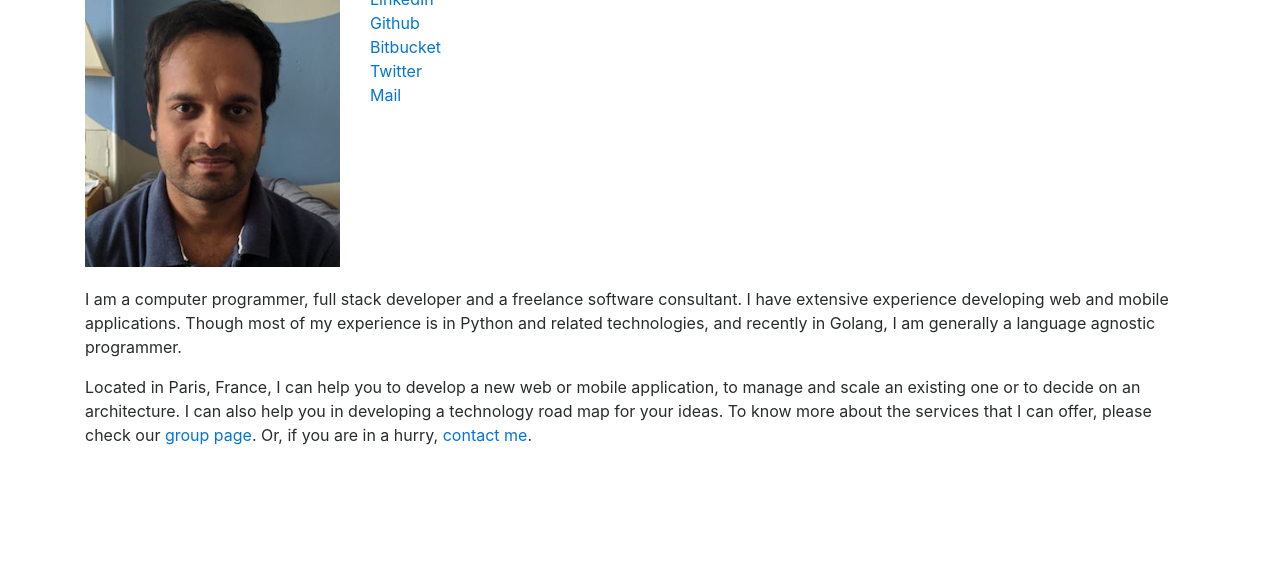
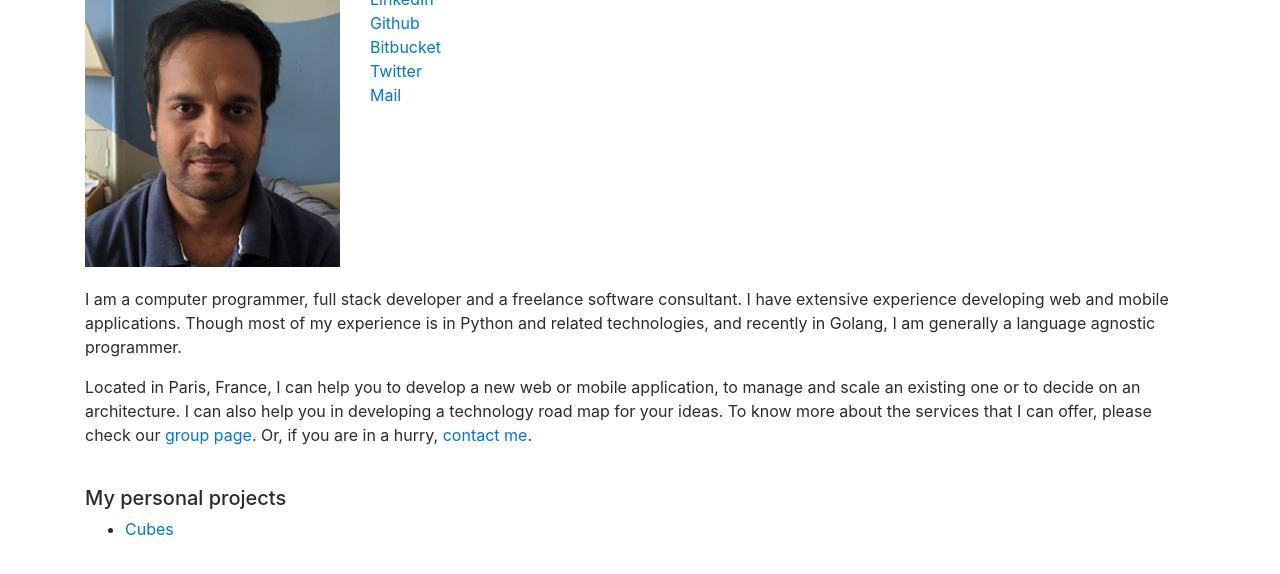
Before and after one commit to jayeshv/jayeshv, a plain HTML site: page index.html in a window 1280 px wide. Shown: the part 74-648 px from the top of the page. Drawn offline with nearby package versions, Linux system fonts and the light colour scheme.

Commit message:
Added personal projects section

```diff
--- a/index.html
+++ b/index.html
@@ -47,6 +47,14 @@
           Or, if you are in a hurry, <a href="mailto:jayesh.mail@gmail.com">contact me</a>.
         </p>
       </div>
+
+      <div style="margin-top:40px; margin-bottom: 20px;">
+        <h5>My personal projects</h5>
+        <ul>
+          <li><a href="#">Cubes</a></li>
+        </ul>
+      </div>
+
     </div>
   </body>
 </html>
```
